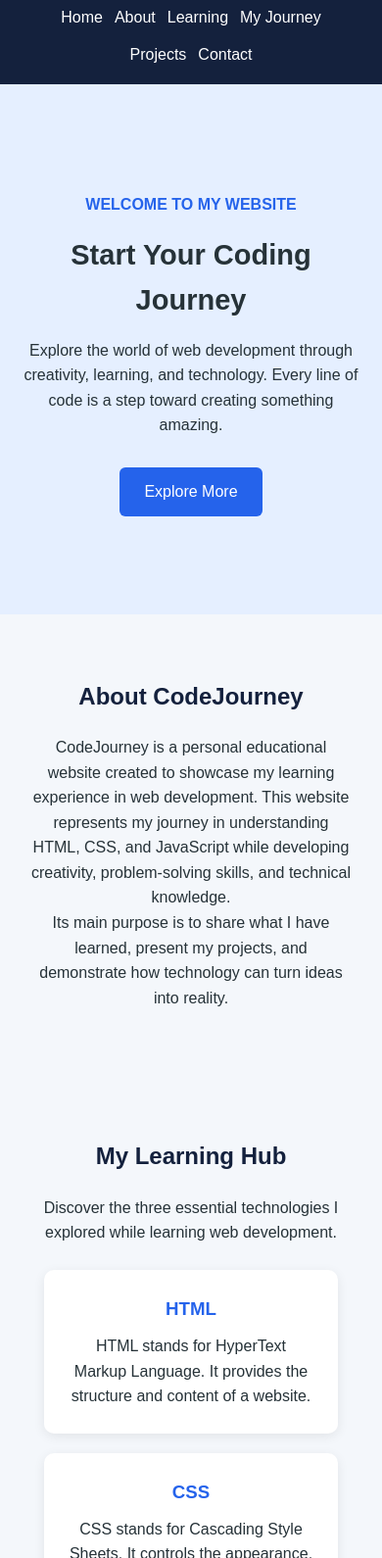
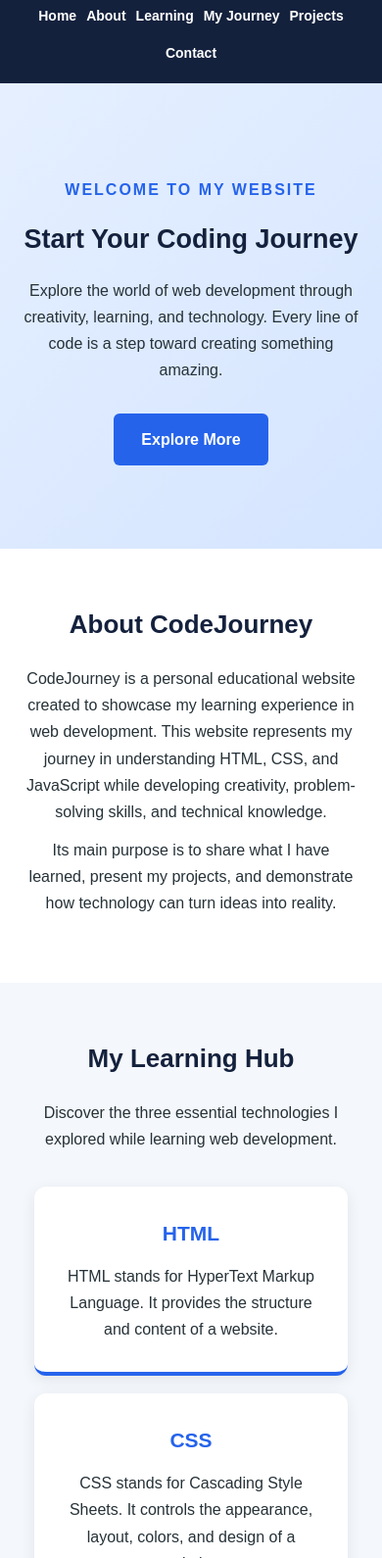
Before and after one commit to sgmiaurelio-jpg/friendly-octo-garbanzo, a plain HTML site: page IntroToComputing-Website-Project/index.html in a window 390 px wide. Shown: the part 68-1658 px from the top of the page at 98% size. Drawn offline with Linux system fonts and the light colour scheme.

Commit message:
Upgrade CodeJourney website design
Updated various styles for layout, spacing, and responsiveness.

```diff
--- a/IntroToComputing-Website-Project/style.css
+++ b/IntroToComputing-Website-Project/style.css
@@ -1,4 +1,5 @@
 
+/* GENERAL SETTINGS */
 * {
     margin: 0;
     padding: 0;
@@ -10,12 +11,16 @@ body {
     font-family: Arial, sans-serif;
     background: #f4f7fb;
     color: #263238;
-    line-height: 1.6;
+    line-height: 1.7;
 }
 
+/* HEADER AND NAVIGATION */
 header {
     background: #14213d;
     padding: 18px 8%;
+    position: sticky;
+    top: 0;
+    z-index: 1000;
 }
 
 nav {
@@ -29,42 +34,48 @@ nav {
 .logo {
     color: #ffffff;
     font-size: 25px;
+    letter-spacing: 1px;
 }
 
 nav ul {
     display: flex;
     list-style: none;
-    gap: 20px;
+    gap: 22px;
     flex-wrap: wrap;
 }
 
 nav a {
     color: white;
     text-decoration: none;
+    font-weight: bold;
+    transition: 0.3s;
 }
 
 nav a:hover {
     color: #fca311;
 }
 
+/* HOME SECTION */
 .hero {
     text-align: center;
-    padding: 100px 20px;
-    background: #e5efff;
+    padding: 120px 20px;
+    background: linear-gradient(135deg, #e5efff, #d5e5ff);
 }
 
 .welcome {
     color: #2563eb;
     font-weight: bold;
+    letter-spacing: 2px;
 }
 
 .hero h1 {
-    font-size: 38px;
+    font-size: 42px;
     margin: 15px 0;
+    color: #14213d;
 }
 
 .hero p {
-    max-width: 600px;
+    max-width: 650px;
     margin: 10px auto;
 }
 
@@ -72,62 +83,160 @@ nav a:hover {
     display: inline-block;
     background: #2563eb;
     color: white;
-    padding: 12px 25px;
+    padding: 13px 28px;
     margin-top: 20px;
     text-decoration: none;
     border-radius: 6px;
+    font-weight: bold;
+    transition: 0.3s;
 }
 
+.btn:hover {
+    background: #14213d;
+    transform: translateY(-3px);
+}
+
+/* GENERAL SECTION DESIGN */
 section:not(.hero) {
-    padding: 65px 8%;
+    padding: 75px 8%;
     text-align: center;
 }
 
 section h2 {
     margin-bottom: 20px;
     color: #14213d;
+    font-size: 30px;
 }
 
+section > p {
+    max-width: 750px;
+    margin: 12px auto;
+}
+
+/* LEARNING, JOURNEY AND PROJECT CARDS */
 .cards {
     display: flex;
     justify-content: center;
     flex-wrap: wrap;
-    gap: 20px;
-    margin-top: 25px;
+    gap: 25px;
+    margin-top: 35px;
 }
 
 .card {
     background: white;
-    padding: 25px;
-    border-radius: 10px;
-    flex: 1 1 200px;
-    max-width: 300px;
-    box-shadow: 0 3px 12px rgba(0,0,0,0.08);
+    padding: 30px 25px;
+    border-radius: 12px;
+    flex: 1 1 220px;
+    max-width: 320px;
+    box-shadow: 0 4px 15px rgba(0,0,0,0.08);
+    transition: 0.3s;
+    border-bottom: 4px solid #2563eb;
+}
+
+.card:hover {
+    transform: translateY(-8px);
+    box-shadow: 0 8px 22px rgba(0,0,0,0.12);
 }
 
 .card h3 {
     color: #2563eb;
-    margin-bottom: 10px;
+    margin-bottom: 12px;
+    font-size: 21px;
 }
 
+/* ABOUT SECTION */
+#about {
+    background: #ffffff;
+}
+
+/* LEARNING SECTION */
+#learn {
+    background: #f4f7fb;
+}
+
+/* JOURNEY SECTION */
+#journey {
+    background: #e5efff;
+}
+
+/* PROJECTS SECTION */
+#projects {
+    background: #ffffff;
+}
+
+/* CONTACT SECTION */
+#contact {
+    background: #e5efff;
+}
+
+/* FOOTER */
 footer {
     background: #14213d;
     color: white;
     text-align: center;
-    padding: 25px;
+    padding: 30px 15px;
 }
 
-@media (max-width: 600px) {
+footer p {
+    margin: 5px 0;
+}
+
+/* RESPONSIVE DESIGN */
+@media (max-width: 768px) {
+
+    header {
+        padding: 18px 5%;
+    }
+
     nav {
         flex-direction: column;
     }
 
+    nav ul {
+        justify-content: center;
+        gap: 14px;
+    }
+
+    .hero {
+        padding: 85px 20px;
+    }
+
     .hero h1 {
-        font-size: 29px;
+        font-size: 32px;
+    }
+
+    section:not(.hero) {
+        padding: 55px 6%;
+    }
+
+    section h2 {
+        font-size: 26px;
+    }
+
+    .cards {
+        gap: 18px;
+    }
+
+    .card {
+        flex: 1 1 100%;
+    }
+}
+
+@media (max-width: 400px) {
+
+    .logo {
+        font-size: 22px;
     }
 
     nav ul {
-        justify-content: center;
-        gap: 12px;
+        gap: 10px;
     }
-}
+
+    nav a {
+        font-size: 14px;
+    }
+
+    .hero h1 {
+        font-size: 27px;
+    }
+    }
```
